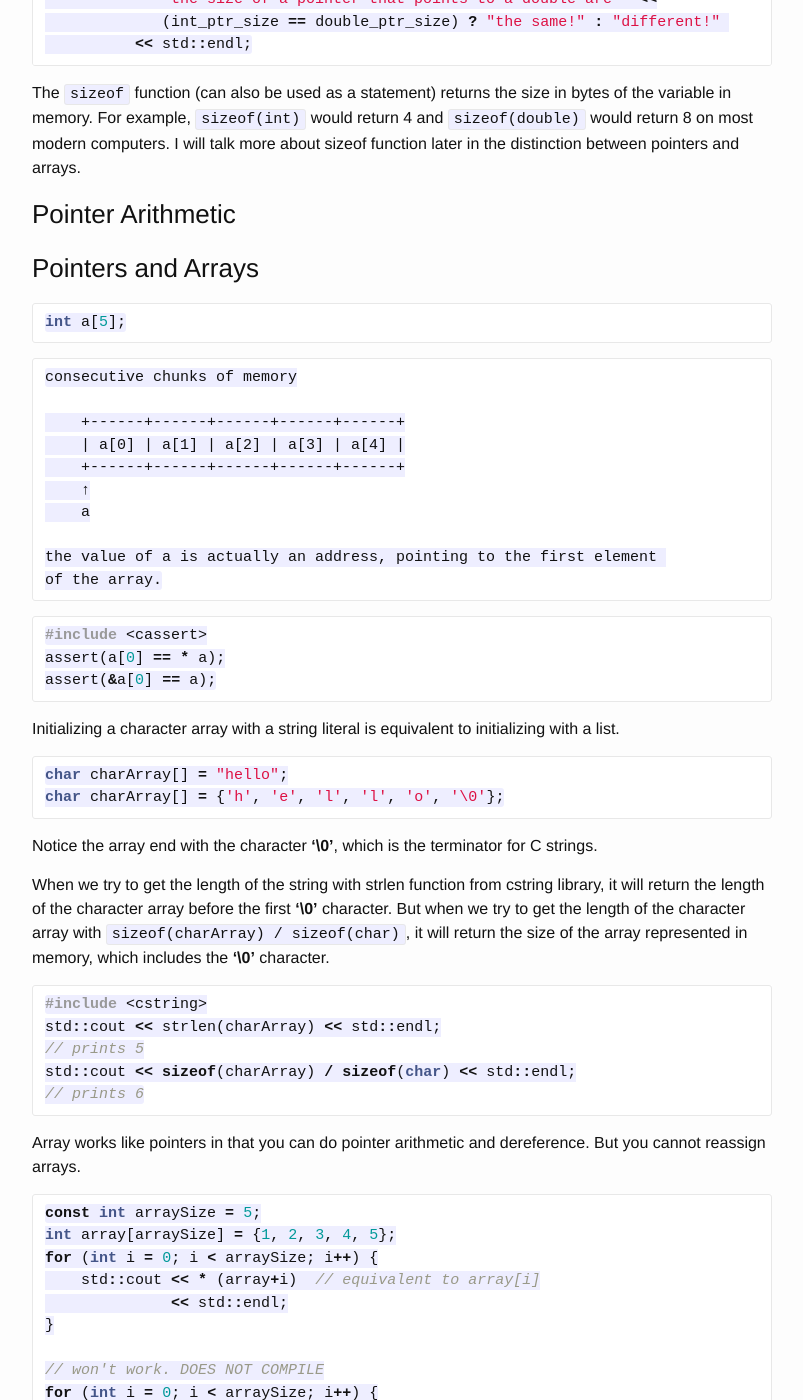
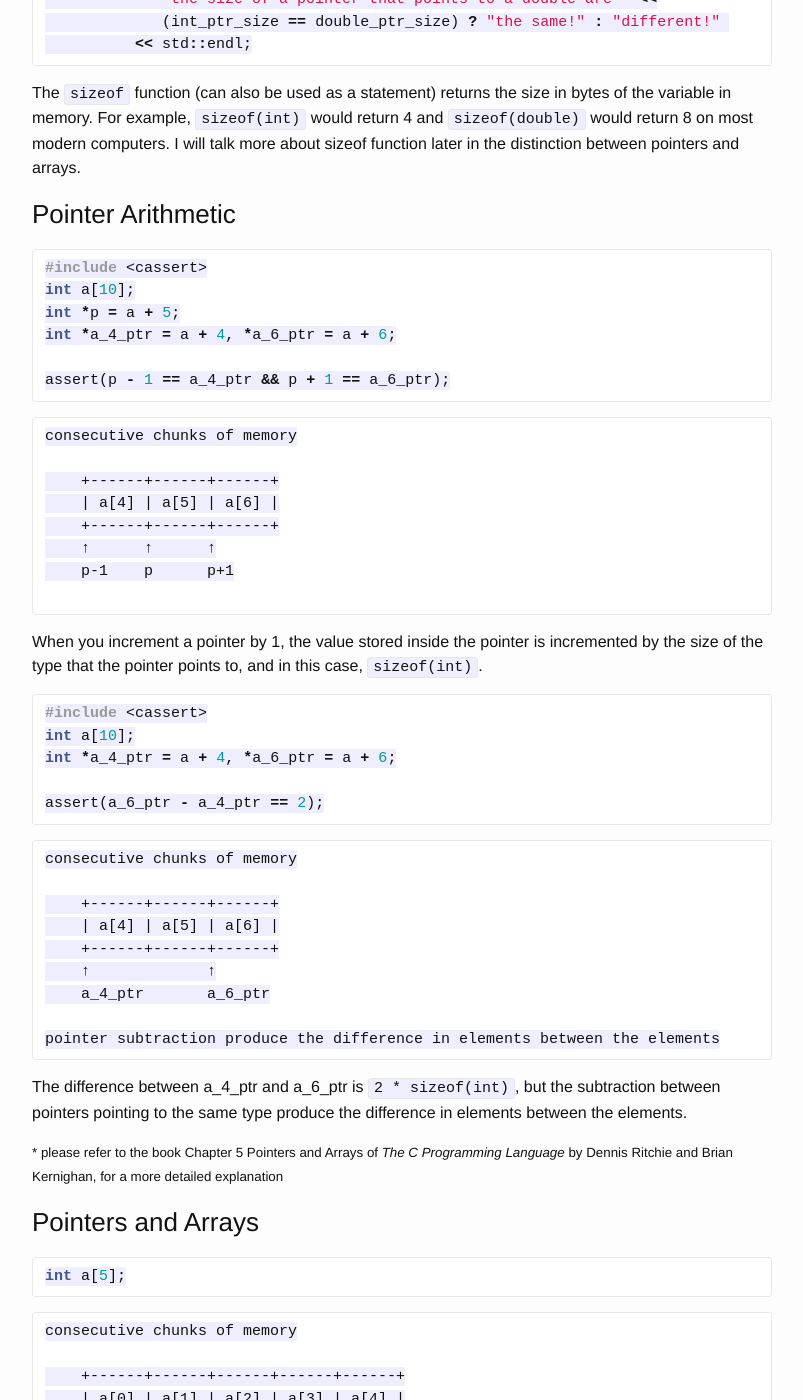
Before and after one commit to colinxy/colinxy.github.io, a Jekyll site: the page built from _posts/2015-11-09-pointer.md, in a window 1280 px wide and 1400 px high, scrolled down 1822 px. Shown: the whole window, without its empty margins (238-1041 px from the left). Built offline with Jekyll 4.4.1, drawn with Linux system fonts in a browser that asks for light colours; Markdown is read by kramdown in place of the engine named in the settings.

Commit message:
new post

````diff
--- a/_posts/2015-11-09-pointer.md
+++ b/_posts/2015-11-09-pointer.md
@@ -103,7 +103,64 @@ about sizeof function later in the distinction between pointers and arrays.
 
 
 ### Pointer Arithmetic
+```c++
+#include <cassert>
+int a[10];
+int *p = a + 5;
+int *a_4_ptr = a + 4, *a_6_ptr = a + 6;
 
+assert(p - 1 == a_4_ptr && p + 1 == a_6_ptr);
+```
+```
+consecutive chunks of memory
+
+    +------+------+------+
+    | a[4] | a[5] | a[6] |
+    +------+------+------+
+    ↑      ↑      ↑
+    p-1    p      p+1
+
+```
+
+When you increment a pointer by 1, the value stored inside the pointer is incremented
+by the size of the type that the pointer points to, and in this case, ```sizeof(int)```.
+
+```c++
+#include <cassert>
+int a[10];
+int *a_4_ptr = a + 4, *a_6_ptr = a + 6;
+
+assert(a_6_ptr - a_4_ptr == 2);
+```
+```
+consecutive chunks of memory
+
+    +------+------+------+
+    | a[4] | a[5] | a[6] |
+    +------+------+------+
+    ↑             ↑
+    a_4_ptr       a_6_ptr
+
+pointer subtraction produce the difference in elements between the elements
+```
+
+The difference between a_4_ptr and a_6_ptr is ```2 * sizeof(int)```,
+but the subtraction between pointers pointing to the same type produce
+the difference in elements between the elements.
+
+<!--
+Pointer arithmetic works on the following situations
+
+- Comparison between pointers
+  - comparison make sense when two pointers point to members of the same array
+- Addition and subtraction of integers on a pointer
+- Subtraction of a pointer to another pointer of the members of the same array
+-->
+
+<small>
+    * please refer to the book Chapter 5 Pointers and Arrays of
+    *The C Programming Language* by Dennis Ritchie and Brian Kernighan, for a more detailed explanation
+</small>
 
 ### Pointers and Arrays
 
````
